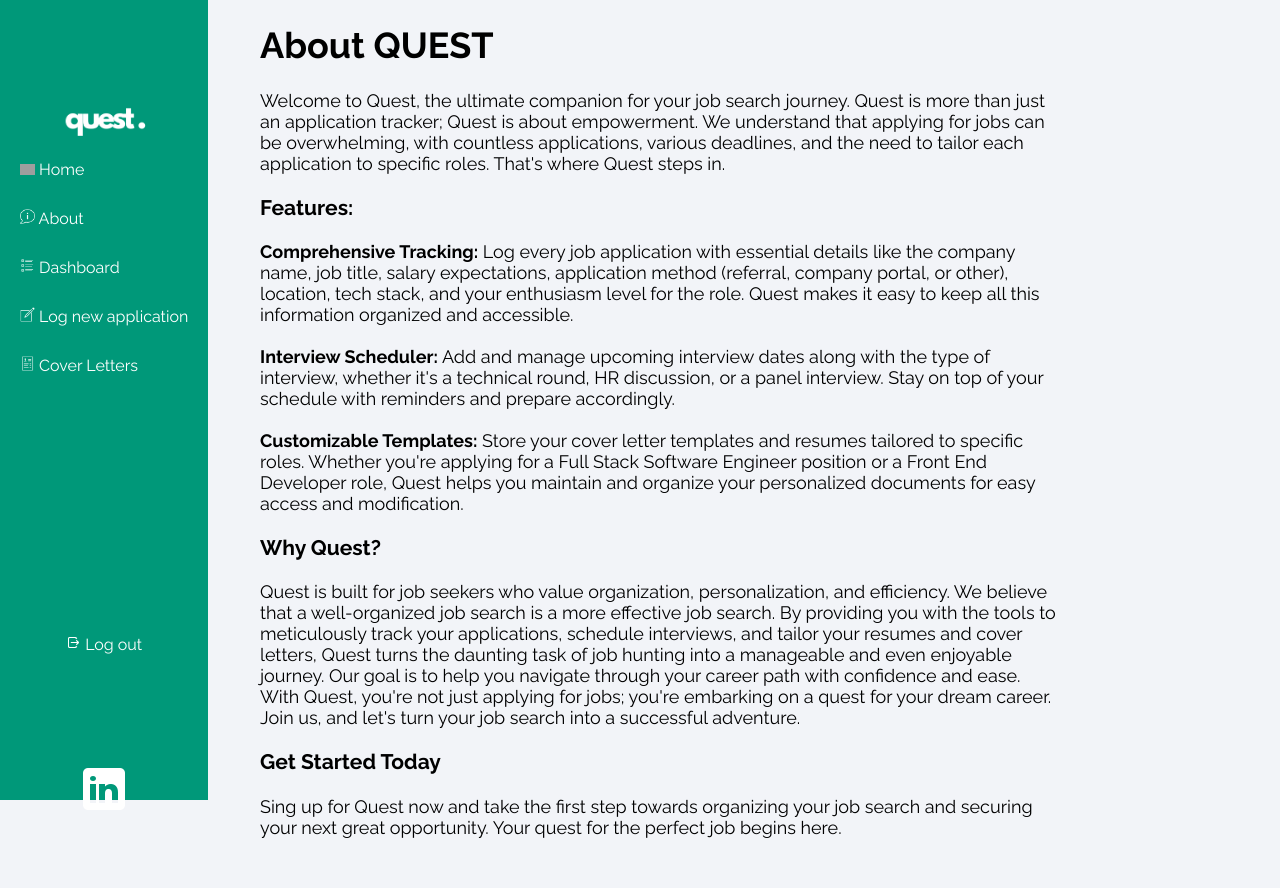
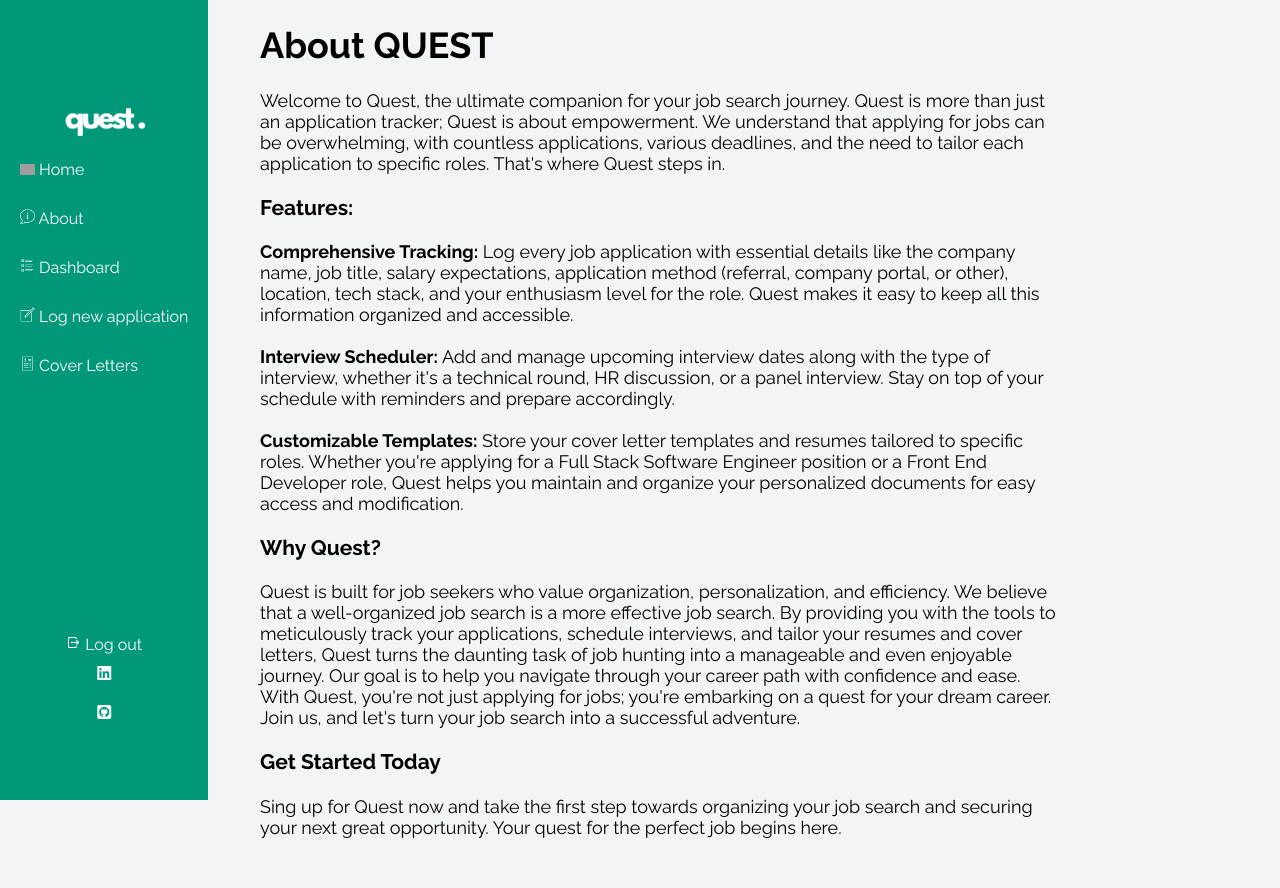
Before and after one commit to SoundaryaNattuva/leet-code-buddy, a Django app: page /about/ in a window 1280 px wide. Run offline with Django 4.2, Linux system fonts and the light colour scheme; some libraries are stand-ins or nearby versions; grey boxes are pictures that could not be loaded.

Commit message:
add linkedIn and GitHub icons

```diff
--- a/main_app/templates/base.html
+++ b/main_app/templates/base.html
@@ -11,6 +11,7 @@
     type="image/png"
     href="{% static 'images/small_quest.png' %}"
   >
+  <script defer src="https://kit.fontawesome.com/c0a779179e.js" crossorigin="anonymous"></script>
 <link rel="preconnect" href="https://fonts.googleapis.com">
 <link rel="preconnect" href="https://fonts.gstatic.com" crossorigin>
 <link href="https://fonts.googleapis.com/css2?family=Quicksand:wght@300..700&family=Raleway:ital,wght@0,100..900;1,100..900&display=swap" rel="stylesheet">
@@ -33,10 +34,10 @@
       <div class="bottom-navbar">
         <img src="{% static 'images/logout.png' %}">   Log out
         <div class="network">
-          <div><a href="https://www.linkedin.com/in/soundaryanattuva/" target="_blank" rel="noopener noreferrer"><img src="{% static 'images/linkedIn.png' %}"></a>
+          <div><a href="https://www.linkedin.com/in/soundaryanattuva/" target="_blank" rel="noopener noreferrer"><i class="fa-brands fa-linkedin" style="color: #ffffff;"></i></a>
           </div>
         <div>
-          <a href="https://github.com/SoundaryaNattuva" target="_blank" rel="noopener noreferrer"><img src="{% static 'images/github.png' %}"></a>
+          <a href="https://github.com/SoundaryaNattuva" target="_blank" rel="noopener noreferrer"><i class="fa-brands fa-square-github" style="color: #ffffff;"></i></a>
         </div>
       </div>
     </nav>
```
